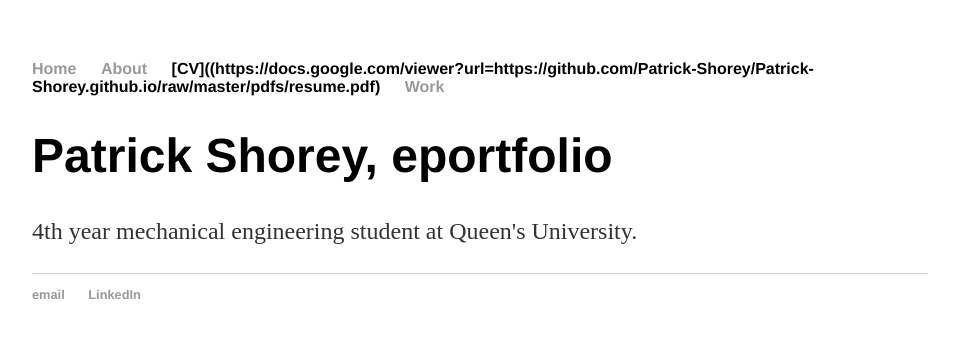
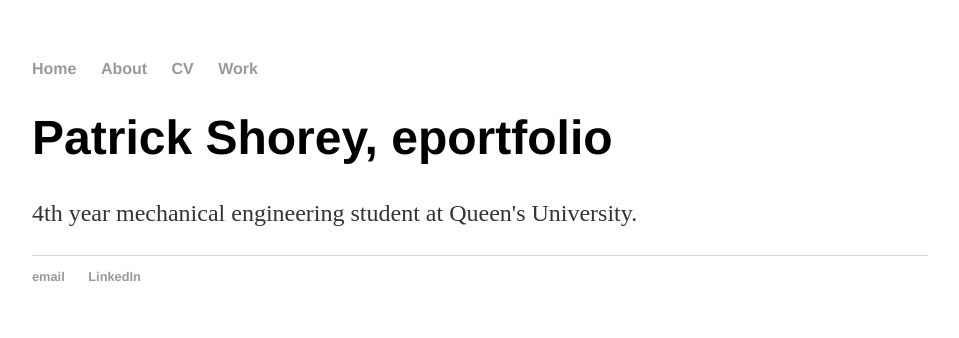
Before and after one commit to LurkingH0rr0r/LurkingH0rr0r.github.io, a Jekyll site: the page built from index.html, in a window 1280 px wide. Shown: the top 338 px of the page, without its empty margins (160-1119 px from the left). Built offline with Jekyll 4.4.1, drawn with Linux system fonts in a browser that asks for light colours; part of the change alters nothing that is shown.

Commit message:
Update default.html

```diff
--- a/_layouts/default.html
+++ b/_layouts/default.html
@@ -10,7 +10,7 @@
 	    		<ul>
 	        		<li><a href="/">Home</a></li>
 		        	<li><a href="/about">About</a></li>
-	        		<li>[CV]((https://docs.google.com/viewer?url=https://github.com/Patrick-Shorey/Patrick-Shorey.github.io/raw/master/pdfs/resume.pdf)</li>
+	        		<li><a href="https://docs.google.com/viewer?url=https://github.com/Patrick-Shorey/Patrick-Shorey.github.io/raw/master/pdfs/resume.pdf">CV</a></li>
 	        		<li><a href="/blog">Work</a></li>
 	    		</ul>
 			</nav>
```
